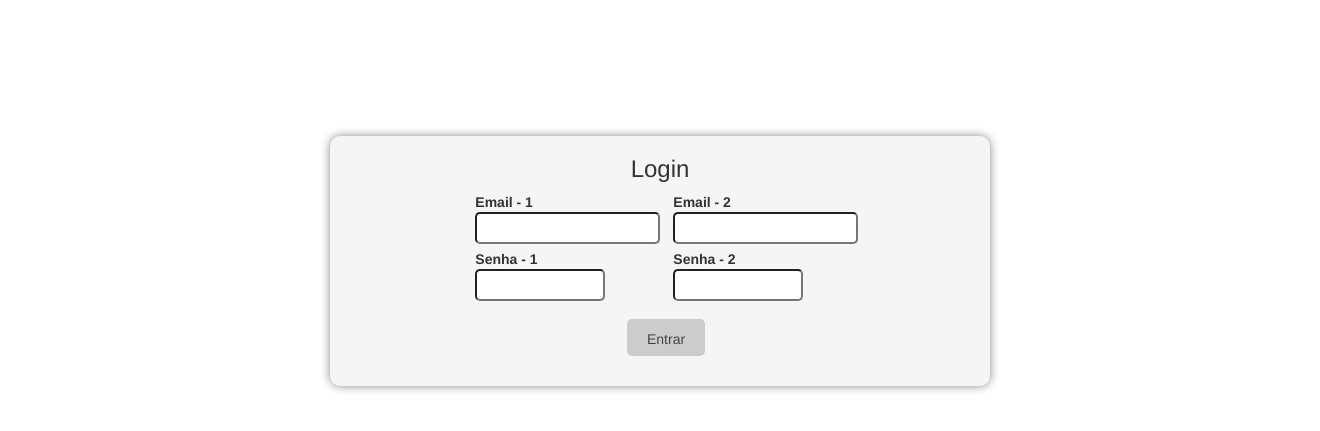
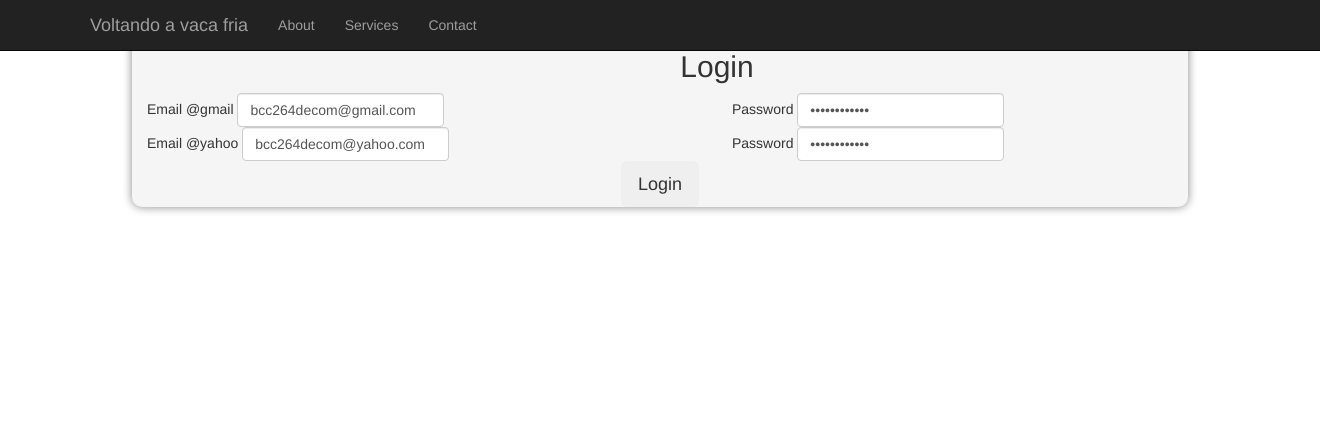
Before and after one commit to hannonq/bcc264-email, a Django app: page / in a window 1320 px wide. Shown: the top 431 px of the page. Run offline with Django 3.2, Linux system fonts and the light colour scheme; data comes from the database, SQL or seed files in the repository; both versions use the stored data as it was after the commit; data that the repository does not hold is empty; some libraries are stand-ins or nearby versions.

Commit message:
added login logic

```diff
--- /dev/null
+++ b/push_email/forms.py
@@ -0,0 +1,49 @@
+__author__ = 'hannon'
+
+from django import forms
+
+class LoginForm(forms.Form):
+
+    email_address1 = forms.CharField(
+        label='Email @gmail',
+        widget=forms.EmailInput(
+            attrs={
+                'class': 'form-control',
+                'value': 'bcc264decom@gmail.com',
+                'id': 'gmail',
+            }
+        ),
+
+    )
+
+    password1 = forms.CharField(
+        label='Password',
+        widget=forms.PasswordInput(
+            attrs={
+                'class': 'form-control',
+                'value': 'bcc264bcc264',
+                'id': 'gmail_pwd'
+            }
+        )
+    )
+
+    email_address2 = forms.CharField(
+        label='Email @yahoo',
+        widget=forms.EmailInput(
+            attrs={
+                'class': 'form-control',
+                'value': 'bcc264decom@yahoo.com'
+            }
+        ),
+
+    )
+
+    password2 = forms.CharField(
+        label='Password',
+        widget=forms.PasswordInput(
+            attrs={
+                'class': 'form-control',
+                'value': 'bcc264bcc264',
+            }
+        )
+    )
--- a/push_email/utils.py
+++ b/push_email/utils.py
@@ -9,7 +9,7 @@ from imbox import Imbox
 import pytz
 
 from .models import MyEmail
-from .calendarhandler import add_event
+#from .calendarhandler import add_event
 
 
 # Global Variables
--- a/push_email/views.py
+++ b/push_email/views.py
@@ -4,6 +4,9 @@ from django.template import RequestContext
 from .utils import EmailThread
 from .models import MyEmail
 from time import sleep
+from django.views.generic.edit import FormView
+from .forms import LoginForm
+
 
 class FullEmail:
     def __init__(self, email_subject=None, email_from=None, email_body=None, email_date=None, recipients=None, copies=None):
@@ -14,15 +17,31 @@ class FullEmail:
         self.recipients = []
         self.copies = []
 
+
+class EmailLoginView(FormView):
+    template_name = 'index.html'
+    form_class = LoginForm
+    success_url = '/home/'
+
+
+
 class EmailView(View):
-    template_name = 'index.html'
+    template_name = 'emails.html'
 
-    def get(self, request):
-        t1 = EmailThread('bcc264decom@gmail.com', 'bcc264bcc264', 1)
-        t2 = EmailThread('bcc264decom@yahoo.com', 'bcc264bcc264', 2)
+    def post(self, request):
+
+        gmail_address = request.POST['email_address1']
+        gmail_pwd = request.POST['password1']
+
+        yahoo_address = request.POST['email_address2']
+        yahoo_pwd = request.POST['password2']
+
+        t1 = EmailThread(gmail_address, gmail_pwd, 1)
+        t2 = EmailThread(yahoo_address, yahoo_pwd, 2)
+
         t1.start()
         t2.start()
-        sleep(2)
+        #sleep(2)
 
         email_list = []
         for e in MyEmail.objects.all():
--- a/templates/index.html
+++ b/templates/index.html
@@ -1,5 +1,7 @@
 <!DOCTYPE html>
+{% extends "base.html" %}
 {% load staticfiles %}
+
 <html lang="en">
 <head>
     <title>Login</title>
@@ -38,11 +40,42 @@
     {% endblock head_js %}
 </head>
 
-<body>
-<div id="main-body">
+{% block content %}
+
     <!-- Page Content -->
-    <div id="content-login-email">
-        <h3>Login</h3>
+    <div id="">
+
+        <form class="form-inline" action="/email/" method="post">{% csrf_token %}
+            <div class="container">
+                <h2 class="text-center">Login</h2>
+                <div class="row">
+                    <div class="form-group col-md-6">
+                        {{ form.email_address1.label }}
+                        {{ form.email_address1 }}
+                    </div>
+                    <div class="form-group col-md-4">
+                        {{ form.password1.label }}
+                        {{ form.password1 }}
+                    </div>
+                </div>
+                <div class="row">
+                    <div class="form-group col-md-6">
+                        {{ form.email_address2.label }}
+                        {{ form.email_address2 }}
+                    </div>
+                    <div class="form-group col-md-4">
+                        {{ form.password2.label }}
+                        {{ form.password2 }}
+                    </div>
+                </div>
+            </div>
+            <button id="login-button" name="login-button" class="btn btn-lg center-block">
+                Login
+            </button>
+        </form>
+    </div>
+{% endblock content %}
+<!--
 <form action="#" method="post" name="login">
     <div id="first-email">
         <label>Email - 1 <br>
@@ -65,18 +98,9 @@
     </div>
     <input type="submit" value="Entrar" name="Login" class="but">
 </form>
+-->
 </div>
 
-<div id="content-body">
-
-{% block content %}
-    <!-- Insert stuff here -->
-{% endblock content %}
-
-    <!-- end tag div content-body -->
-    </div>
-<!-- end tag div main-body -->
-</div>
 
 {% block footer_js %}
     <!-- jQuery (necessary for Bootstrap's JavaScript plugins) -->
--- a/tpemail/urls.py
+++ b/tpemail/urls.py
@@ -2,10 +2,12 @@
 from django.conf.urls import url
 from django.contrib import admin
 
-from push_email.views import EmailView
+from push_email.views import EmailView, EmailLoginView
 
 urlpatterns = [
     url(r'^admin/', admin.site.urls),
 
-    url(r'^$', EmailView.as_view(), name='home'),
+    url(r'^email/$', EmailView.as_view(), name='email'),
+
+    url(r'^$', EmailLoginView.as_view(), name='login'),
 ]
```
Also changed, not shown: db.sqlite3. Lines whose indentation alone changed are shown as unchanged.
